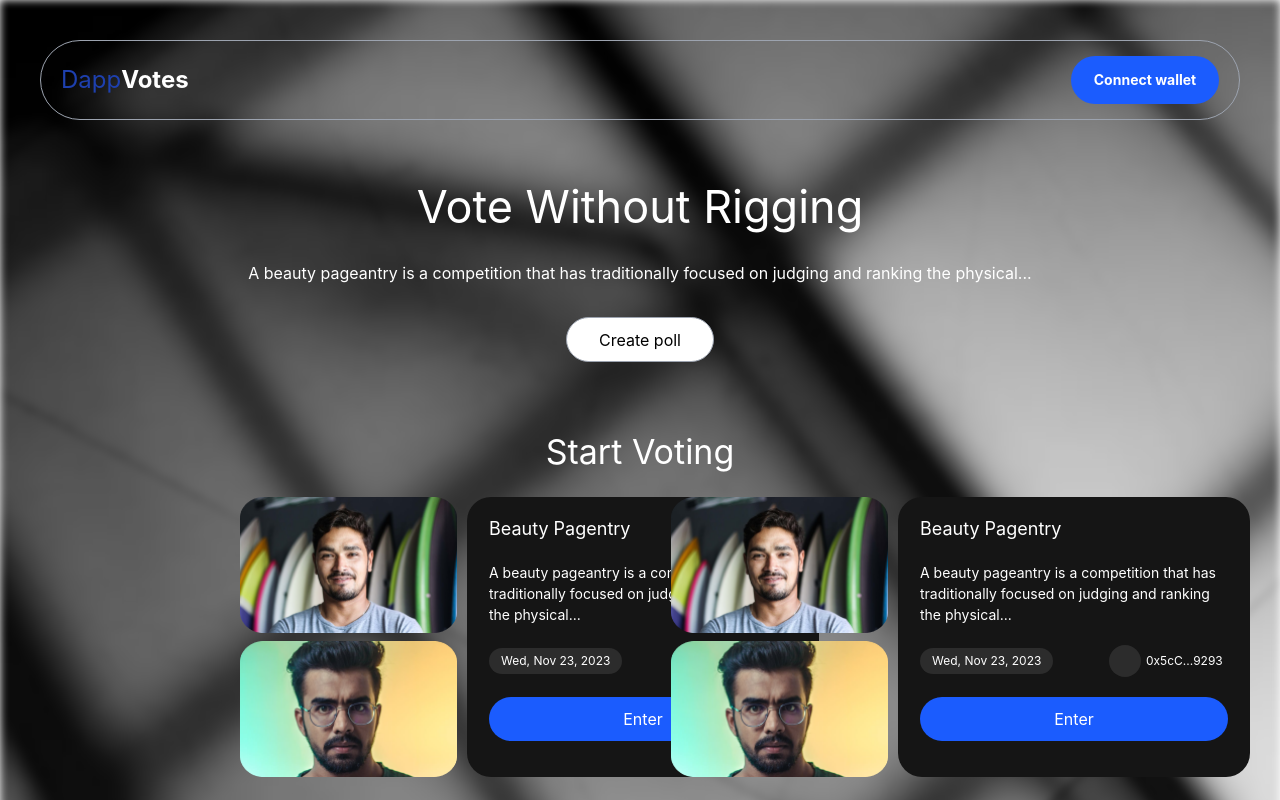
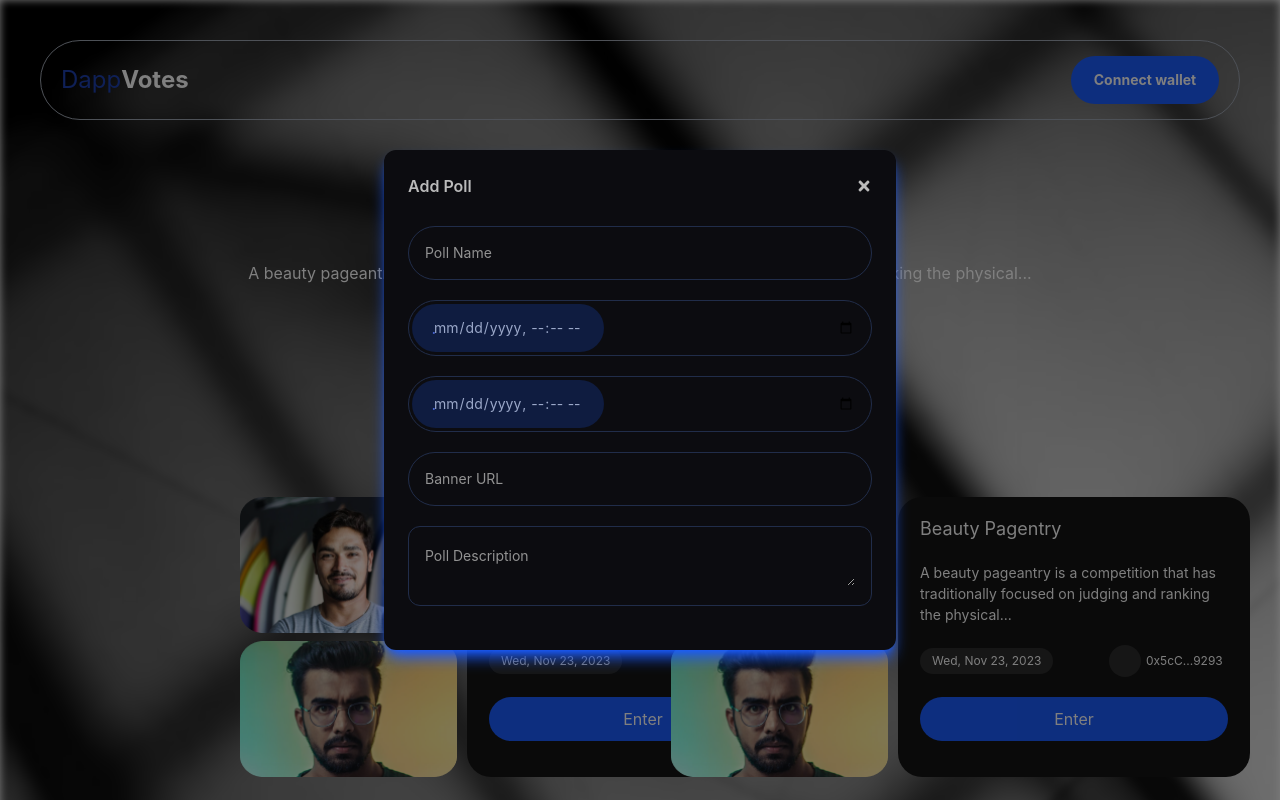
Before and after one commit to Kavorix/Dapp-Vote, a Next.js app: page / in a window 1280 px wide. Shown: the top 800 px of the page. Built offline with nearby package versions, Linux system fonts and the light colour scheme.

Commit message:
adds a create poll modal

```diff
--- /dev/null
+++ b/components/CreatePoll.tsx
@@ -0,0 +1,91 @@
+import React from 'react'
+import { FaRegCalendarAlt, FaTimes } from 'react-icons/fa'
+
+const CreatePoll = () => {
+  return (
+    <div
+      className={`fixed top-0 left-0 w-screen h-screen flex items-center justify-center
+    bg-black bg-opacity-50 transform z-50 transition-transform duration-300 scale-100`}
+    >
+      <div className="bg-[#0c0c10] text-[#BBBBBB] shadow-lg shadow-[#1B5CFE] rounded-xl w-11/12 md:w-2/5 h-7/12 p-6">
+        <div className="flex flex-col">
+          <div className="flex flex-row justify-between items-center">
+            <p className="font-semibold">Add Poll</p>
+            <button className="border-0 bg-transparent focus:outline-none">
+              <FaTimes />
+            </button>
+          </div>
+
+          <form className="flex flex-col justify-center items-start rounded-xl mt-5 mb-5">
+            <div className="py-4 w-full border border-[#212D4A] rounded-full flex items-center px-4 mb-3 mt-2">
+              <input
+                placeholder="Poll Name"
+                className="bg-transparent outline-none w-full placeholder-[#929292] text-sm"
+                name="name"
+                required
+              />
+            </div>
+
+            <div
+              className="py-4 w-full border border-[#212D4A] rounded-full
+              flex items-center px-4 mb-3 mt-2 space-x-2 relative"
+            >
+              <span
+                className="bg-[#1B5CFE] bg-opacity-20 text-[#4C6AD7]
+                absolute left-[2.5px] py-3 rounded-full px-5 w-48"
+              >
+                .
+              </span>
+              <input
+                className="bg-transparent outline-none w-full placeholder-transparent text-sm"
+                name="starts"
+                type="datetime-local"
+                placeholder="Start Date and Time"
+                required
+              />
+            </div>
+
+            <div
+              className="py-4 w-full border border-[#212D4A] rounded-full
+              flex items-center px-4 mb-3 mt-2 space-x-2 relative"
+            >
+              <span
+                className="bg-[#1B5CFE] bg-opacity-20 text-[#4C6AD7]
+                absolute left-[2.5px] py-3 rounded-full px-5 w-48"
+              >
+                .
+              </span>
+              <input
+                className="bg-transparent outline-none w-full placeholder-[#929292] text-sm"
+                name="ends"
+                type="datetime-local"
+                required
+              />
+            </div>
+
+            <div className="py-4 w-full border border-[#212D4A] rounded-full flex items-center px-4 mb-3 mt-2">
+              <input
+                placeholder="Banner URL"
+                type="url"
+                className="bg-transparent outline-none w-full placeholder-[#929292] text-sm"
+                name="banner"
+                required
+              />
+            </div>
+
+            <div className="py-4 w-full border border-[#212D4A] rounded-xl flex items-center px-4 h-20 mt-2">
+              <textarea
+                placeholder="Poll Description"
+                className="bg-transparent outline-none w-full placeholder-[#929292] text-sm"
+                name="banner"
+                required
+              ></textarea>
+            </div>
+          </form>
+        </div>
+      </div>
+    </div>
+  )
+}
+
+export default CreatePoll
--- a/pages/index.tsx
+++ b/pages/index.tsx
@@ -1,4 +1,5 @@
 import Banner from '@/components/Banner'
+import CreatePoll from '@/components/CreatePoll'
 import Footer from '@/components/Footer'
 import Navbar from '@/components/Navbar'
 import Polls from '@/components/Polls'
@@ -24,6 +25,7 @@ export default function Home() {
           <Polls />
           <Footer />
         </section>
+        <CreatePoll />
       </div>
     </div>
   )
```
